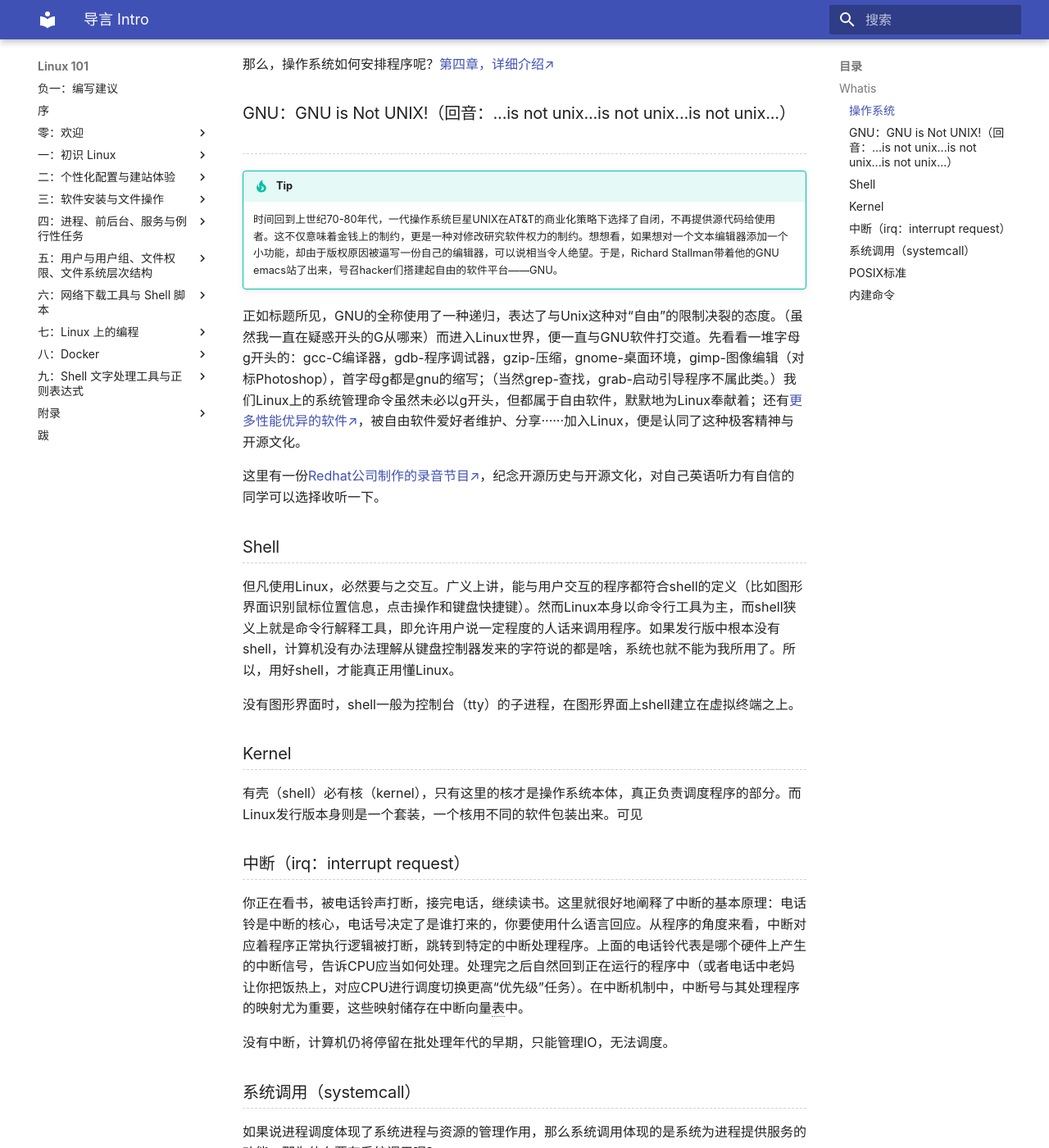
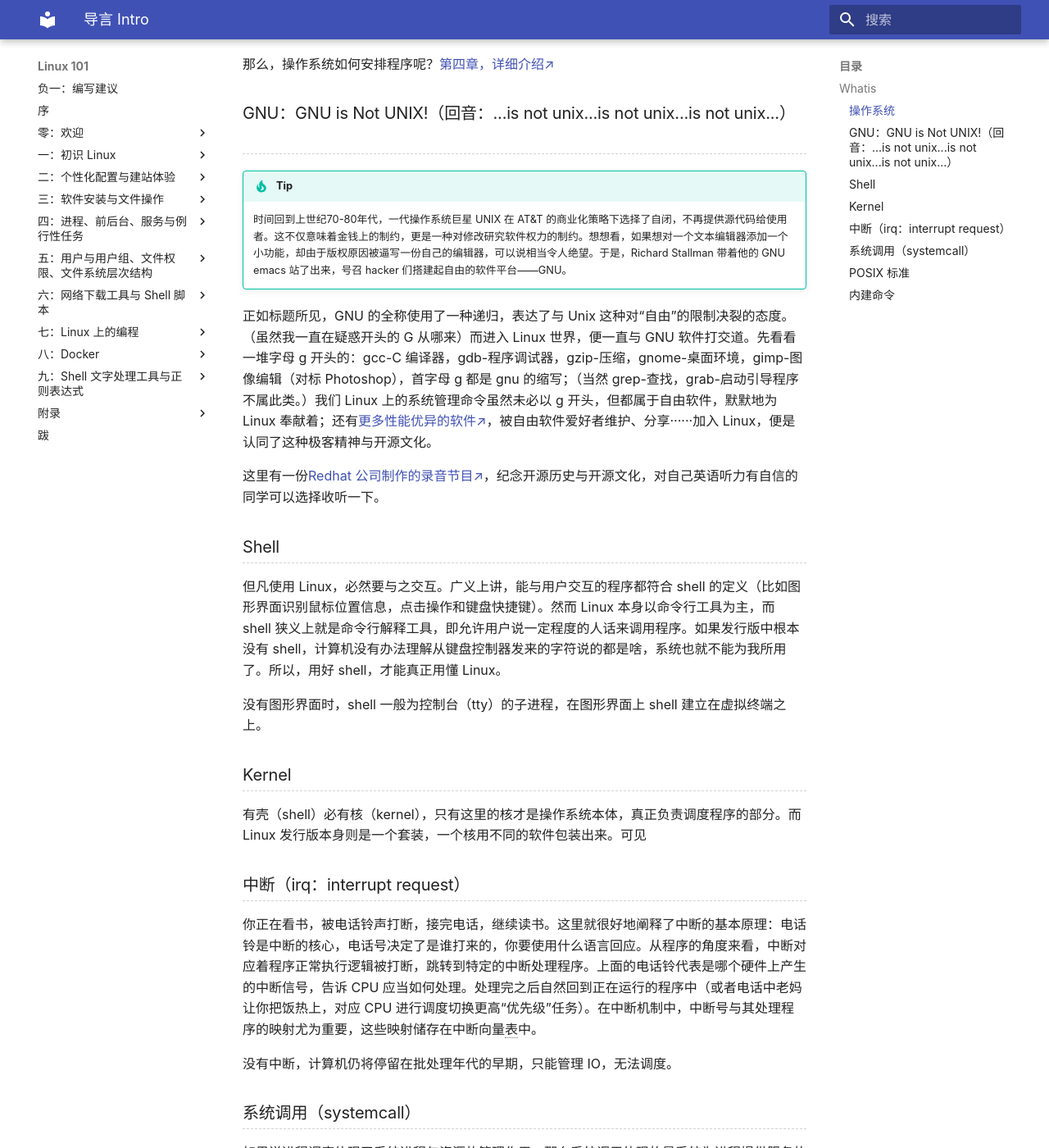
Before and after one commit to ustclug/Linux101-docs, an MkDocs documentation site: the page built from docs/0.md, in a window 1280 px wide and 1400 px high, scrolled down 550 px. Shown: the whole window at 82% size. Built offline with MkDocs 1.6.1 and Material for MkDocs 9.7.7, drawn with Linux system fonts in a browser that asks for light colours; nearby versions of some CDN libraries; some of the changed text lies outside the part shown.

Commit message:
adding space between ch-en

```diff
--- a/docs/0.md
+++ b/docs/0.md
@@ -1,6 +1,6 @@
 # 导言 Intro
 
-**在本次Linux101介绍活动中，你会遇到许多可能从来没有概念的名词，为了便于大致理解概念与作为讲义辅助查阅，将涉及到的基本概念编写于此，正文可在适当位置加以引用。**
+**在本次 Linux101介绍活动中，你会遇到许多可能从来没有概念的名词，为了便于大致理解概念与作为讲义辅助查阅，将涉及到的基本概念编写于此，正文可在适当位置加以引用。**
 
 _部分词条并非使用专业而严格的方式解释，仅为快速理解而编写，更加严格的定义可参阅各大百科_
 
@@ -8,40 +8,40 @@ _部分词条并非使用专业而严格的方式解释，仅为快速理解而
 
 ### 操作系统 {#operating-system}
 
-我们的计算机无时无刻不在同时管理着多个任务，运行着多个程序。然而对于只有单个单核CPU的计算机来说，正常情况下只能顺序执行一串代码，意味着多个程序总要以某种方式连接起来。而CPU的算力是程序的竞争资源之一，必须有一个管理者出现来保证资源分配的相对公平。这位管理者便是操作系统，其本身也是程序，任务便是将应用程序接成一条线，自己负责切换程序，决定谁来使用CPU，用多长时间。这样既能适配硬件的CPU，满足其某一时刻只能执行一条指令的要求，也能促进应用程序合理运行，满足用户的功能需求。可见，操作系统的核心功能在于伺候程序。
+我们的计算机无时无刻不在同时管理着多个任务，运行着多个程序。然而对于只有单个单核 CPU 的计算机来说，正常情况下只能顺序执行一串代码，意味着多个程序总要以某种方式连接起来。而 CPU 的算力是程序的竞争资源之一，必须有一个管理者出现来保证资源分配的相对公平。这位管理者便是操作系统，其本身也是程序，任务便是将应用程序接成一条线，自己负责切换程序，决定谁来使用 CPU，用多长时间。这样既能适配硬件的 CPU，满足其某一时刻只能执行一条指令的要求，也能促进应用程序合理运行，满足用户的功能需求。可见，操作系统的核心功能在于伺候程序。
 
 那么，操作系统如何安排程序呢？<a href="javascript:void(0)" onclick='$("//a[href=\\.\\.\\/Ch04\\/1\\/]")[0].click()'>第四章，详细介绍↗</a>
 
 ### GNU：GNU is Not UNIX!（回音：...is not unix...is not unix...is not unix...） {#gnu}
 
 !!! tip
-    时间回到上世纪70-80年代，一代操作系统巨星UNIX在AT&T的商业化策略下选择了自闭，不再提供源代码给使用者。这不仅意味着金钱上的制约，更是一种对修改研究软件权力的制约。想想看，如果想对一个文本编辑器添加一个小功能，却由于版权原因被逼写一份自己的编辑器，可以说相当令人绝望。于是，Richard Stallman带着他的GNU emacs站了出来，号召hacker们搭建起自由的软件平台——GNU。
+    时间回到上世纪70-80年代，一代操作系统巨星 UNIX 在 AT&T 的商业化策略下选择了自闭，不再提供源代码给使用者。这不仅意味着金钱上的制约，更是一种对修改研究软件权力的制约。想想看，如果想对一个文本编辑器添加一个小功能，却由于版权原因被逼写一份自己的编辑器，可以说相当令人绝望。于是，Richard Stallman 带着他的 GNU emacs 站了出来，号召 hacker 们搭建起自由的软件平台——GNU。
 
-正如标题所见，GNU的全称使用了一种递归，表达了与Unix这种对“自由”的限制决裂的态度。（虽然我一直在疑惑开头的G从哪来）而进入Linux世界，便一直与GNU软件打交道。先看看一堆字母g开头的：gcc-C编译器，gdb-程序调试器，gzip-压缩，gnome-桌面环境，gimp-图像编辑（对标Photoshop），首字母g都是gnu的缩写；（当然grep-查找，grab-启动引导程序不属此类。）我们Linux上的系统管理命令虽然未必以g开头，但都属于自由软件，默默地为Linux奉献着；还有<a href="我是给中文还是英文呢（wiki离线为pdf）">更多性能优异的软件↗</a>，被自由软件爱好者维护、分享······加入Linux，便是认同了这种极客精神与开源文化。
+正如标题所见，GNU 的全称使用了一种递归，表达了与 Unix 这种对“自由”的限制决裂的态度。（虽然我一直在疑惑开头的 G 从哪来）而进入 Linux 世界，便一直与 GNU 软件打交道。先看看一堆字母 g 开头的：gcc-C 编译器，gdb-程序调试器，gzip-压缩，gnome-桌面环境，gimp-图像编辑（对标 Photoshop），首字母 g 都是 gnu 的缩写；（当然 grep-查找，grab-启动引导程序不属此类。）我们 Linux 上的系统管理命令虽然未必以 g 开头，但都属于自由软件，默默地为 Linux 奉献着；还有<a href="我是给中文还是英文呢（wiki 离线为 pdf）">更多性能优异的软件↗</a>，被自由软件爱好者维护、分享······加入 Linux，便是认同了这种极客精神与开源文化。
 
-这里有一份<a href="https://www.redhat.com/en/command-line-heroes">Redhat公司制作的录音节目↗</a>，纪念开源历史与开源文化，对自己英语听力有自信的同学可以选择收听一下。
+这里有一份<a href="https://www.redhat.com/en/command-line-heroes">Redhat 公司制作的录音节目↗</a>，纪念开源历史与开源文化，对自己英语听力有自信的同学可以选择收听一下。
 
 ### Shell {#shell}
 
-但凡使用Linux，必然要与之交互。广义上讲，能与用户交互的程序都符合shell的定义（比如图形界面识别鼠标位置信息，点击操作和键盘快捷键）。然而Linux本身以命令行工具为主，而shell狭义上就是命令行解释工具，即允许用户说一定程度的人话来调用程序。如果发行版中根本没有shell，计算机没有办法理解从键盘控制器发来的字符说的都是啥，系统也就不能为我所用了。所以，用好shell，才能真正用懂Linux。
+但凡使用 Linux，必然要与之交互。广义上讲，能与用户交互的程序都符合 shell 的定义（比如图形界面识别鼠标位置信息，点击操作和键盘快捷键）。然而 Linux 本身以命令行工具为主，而 shell 狭义上就是命令行解释工具，即允许用户说一定程度的人话来调用程序。如果发行版中根本没有 shell，计算机没有办法理解从键盘控制器发来的字符说的都是啥，系统也就不能为我所用了。所以，用好 shell，才能真正用懂 Linux。
 
-没有图形界面时，shell一般为控制台（tty）的子进程，在图形界面上shell建立在虚拟终端之上。
+没有图形界面时，shell 一般为控制台（tty）的子进程，在图形界面上 shell 建立在虚拟终端之上。
 
 ### Kernel {#kernel}
 
-有壳（shell）必有核（kernel），只有这里的核才是操作系统本体，真正负责调度程序的部分。而Linux发行版本身则是一个套装，一个核用不同的软件包装出来。可见
+有壳（shell）必有核（kernel），只有这里的核才是操作系统本体，真正负责调度程序的部分。而 Linux 发行版本身则是一个套装，一个核用不同的软件包装出来。可见
 
 ### 中断（irq：interrupt request） {#irq}
 
-你正在看书，被电话铃声打断，接完电话，继续读书。这里就很好地阐释了中断的基本原理：电话铃是中断的核心，电话号决定了是谁打来的，你要使用什么语言回应。从程序的角度来看，中断对应着程序正常执行逻辑被打断，跳转到特定的中断处理程序。上面的电话铃代表是哪个硬件上产生的中断信号，告诉CPU应当如何处理。处理完之后自然回到正在运行的程序中（或者电话中老妈让你把饭热上，对应CPU进行调度切换更高“优先级”任务）。在中断机制中，中断号与其处理程序的映射尤为重要，这些映射储存在中断向量<abbr title="一种数据结构，在case语句中用到">表</abbr>中。
+你正在看书，被电话铃声打断，接完电话，继续读书。这里就很好地阐释了中断的基本原理：电话铃是中断的核心，电话号决定了是谁打来的，你要使用什么语言回应。从程序的角度来看，中断对应着程序正常执行逻辑被打断，跳转到特定的中断处理程序。上面的电话铃代表是哪个硬件上产生的中断信号，告诉 CPU 应当如何处理。处理完之后自然回到正在运行的程序中（或者电话中老妈让你把饭热上，对应 CPU 进行调度切换更高“优先级”任务）。在中断机制中，中断号与其处理程序的映射尤为重要，这些映射储存在中断向量<abbr title="一种数据结构，在 case 语句中用到">表</abbr>中。
 
-没有中断，计算机仍将停留在批处理年代的早期，只能管理IO，无法调度。
+没有中断，计算机仍将停留在批处理年代的早期，只能管理 IO，无法调度。
 
 ### 系统调用（systemcall） {#system-call}
 
-如果说进程调度体现了系统进程与资源的管理作用，那么系统调用体现的是系统为进程提供服务的功能。那为什么要有系统调用呢？
+如果说进程调度体现了系统进程与资源的管理作用，那么系统调用体现的是系统为进程提供服务的功能。系统调用
 
-### POSIX标准 {#posix}
+### POSIX 标准 {#posix}
 
 ### 内建命令 {#buildin-command}
 
```
Also changed, not shown: docs/Ch04/1.md (+91 -85 lines).
